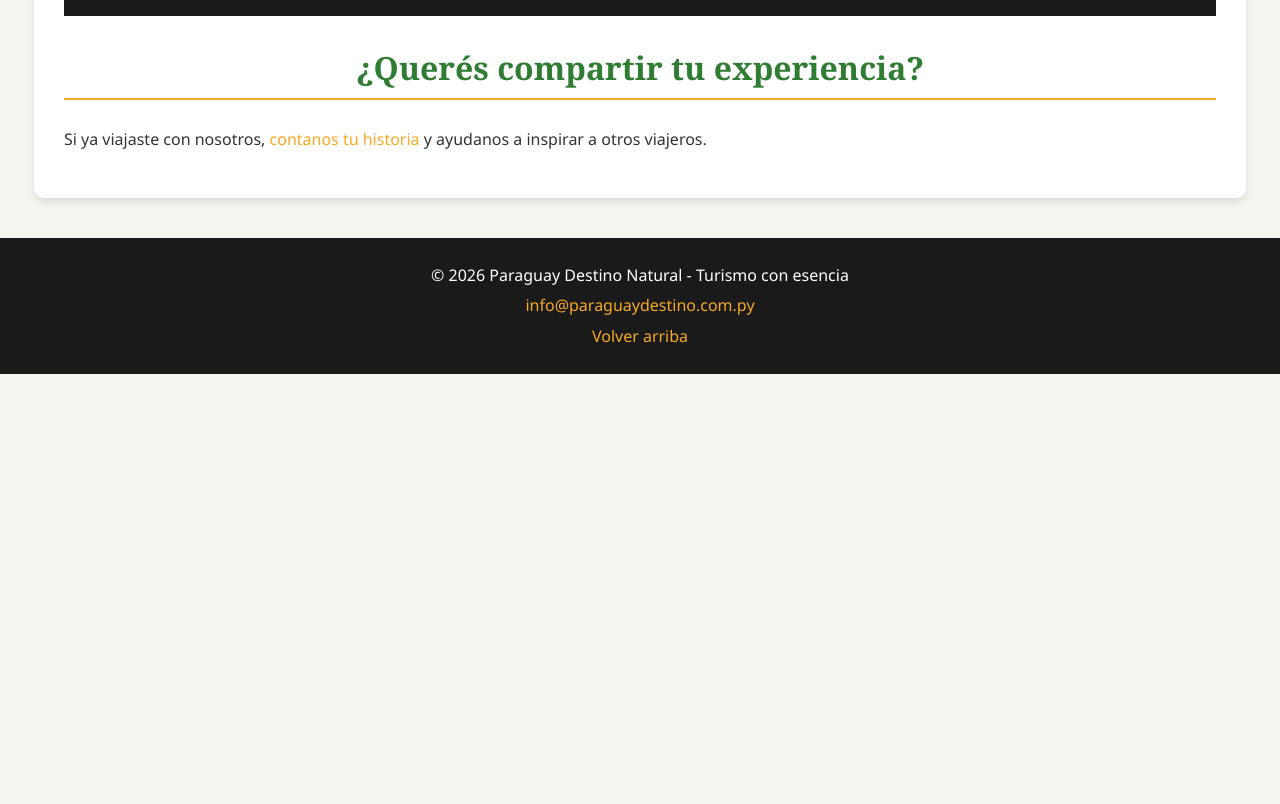
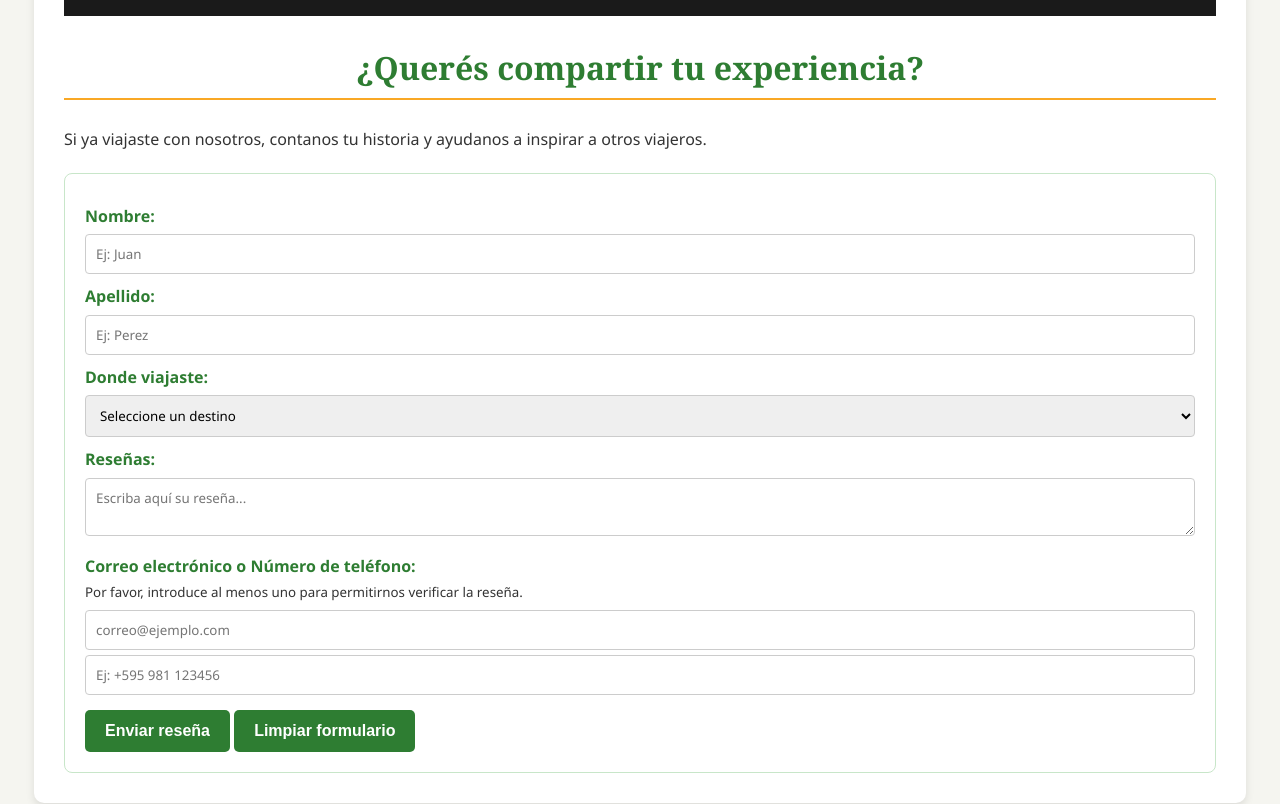
Before and after one commit to Kevin-Doerksen-UA/paraguay-destino-natural, a plain HTML site: page reseñas.html in a window 1280 px wide. Shown: the part 1560-2364 px from the top of the page. Before the commit the page ends 1934 px from the top, so only its background shows below. Drawn offline with Linux system fonts and the light colour scheme.

Commit message:
Add form to leave reviews

```diff
--- a/reseñas.html
+++ b/reseñas.html
@@ -61,7 +61,38 @@
 
         <aside>
             <h2>¿Querés compartir tu experiencia?</h2>
-            <p>Si ya viajaste con nosotros, <a href="contacto.html">contanos tu historia</a> y ayudanos a inspirar a otros viajeros.</p>
+            <p>Si ya viajaste con nosotros, contanos tu historia y ayudanos a inspirar a otros viajeros.</p>
+
+            <div>
+                <form action="#" method="post">
+                    <label for="nombre">Nombre:</label>
+                    <input type="text" id="nombre" name="nombre" placeholder="Ej: Juan" minlength="2" maxlength="50" autocomplete="given-name" required>
+
+                    <label for="apellido">Apellido:</label>
+                    <input type="text" id="apellido" name="apellido" placeholder="Ej: Perez" minlength="2" maxlength="50" autocomplete="family-name" required>
+
+                    <label for="destino">Donde viajaste:</label>
+                    <select id="destino" name="destino" required>
+                        <option value="" disabled selected>Seleccione un destino</option>
+                        <option value="iguazu">Cataratas del Iguazú</option>
+                        <option value="encarnacion">Encarnación y las Ruinas Jesuíticas</option>
+                        <option value="chaco">Chaco Paraguayo</option>
+                        <option value="asuncion">Asunción y alrededores</option>
+                    </select>
+
+                    <label for="mensaje">Reseñas:</label>
+                    <textarea id="mensaje" name="mensaje" placeholder="Escriba aquí su reseña..." minlength="10" maxlength="500" required></textarea>
+
+                    <label for="email">Correo electrónico o Número de teléfono:</label>
+                    <small>Por favor, introduce al menos uno para permitirnos verificar la reseña.</small>
+                    <input type="email" id="email" name="email" placeholder="correo@ejemplo.com" autocomplete="email">
+                    <input type="tel" id="numero" name="numero" placeholder="Ej: +595 981 123456" pattern="[0-9+\s]+">
+                    <!-- Currently neither email nor phone number is required; this functionality would be implemented using JavaScript validation -->
+
+                    <button type="submit" class="boton-formulario">Enviar reseña</button>
+                    <button type="reset" class="boton-formulario">Limpiar formulario</button>
+                </form>
+            </div>
         </aside>
     </main>
 
```
